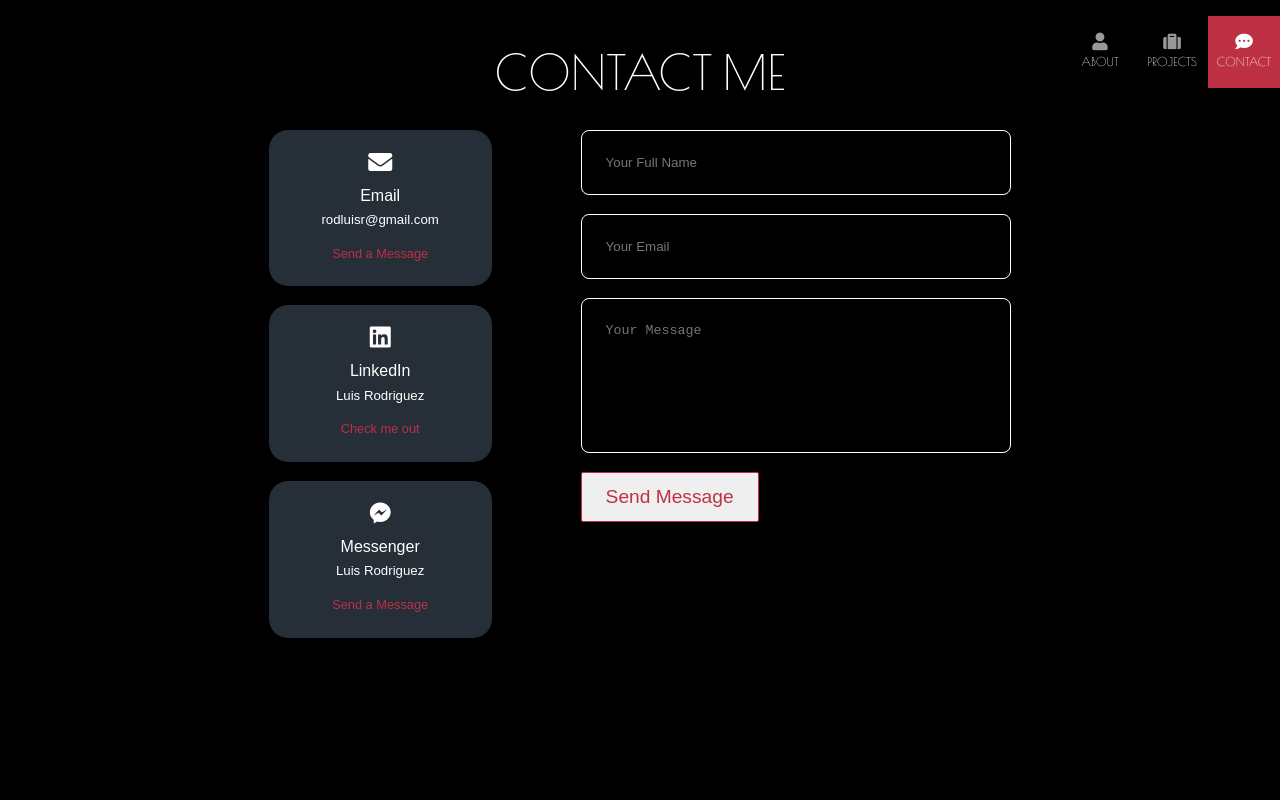
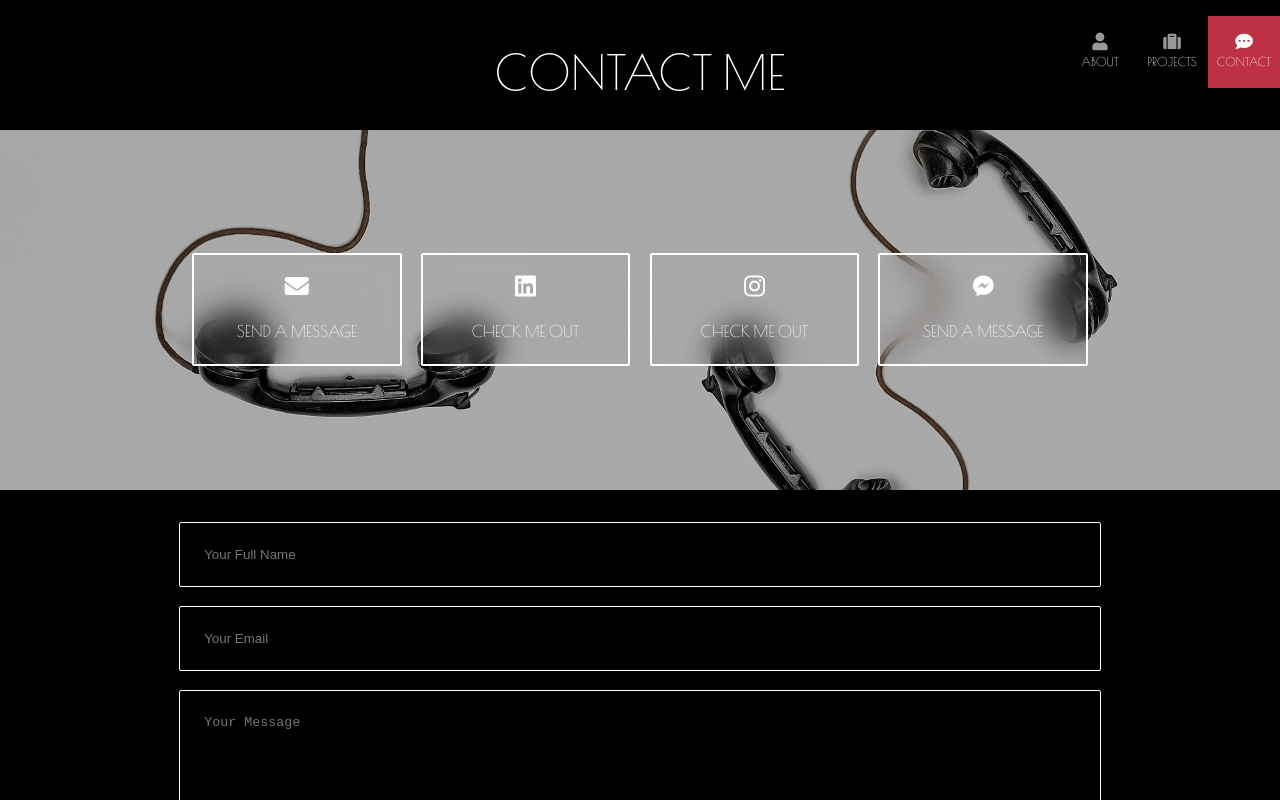
Before and after one commit to luisrrv/portfolio.github.io, a website: page index.html in a window 1280 px wide. Both pictures are taken after a click on the link "CONTACT". Shown: the top 800 px of the page. Drawn offline with nearby package versions, Linux system fonts and the light colour scheme; a web font is replaced by a local one.

Commit message:
modern contact page design

```diff
--- a/index.html
+++ b/index.html
@@ -431,27 +431,44 @@
 
       <h2 class="name">Contact Me</h2>
 
-      <div class="container contact__container">
-        <div class="contact__options">
+      <div class="contact-banner">
+        <div class="contact-banner-img" style="background-image: linear-gradient(rgba(0, 0, 0, 0.2),rgba(0,0,0,0.2)), url(./assets/contact.jpg);"></div>
+      <div class="contact__options">
+        <a href="mailto:rodluisr@gmail.com">
           <article class="contact__option">
             <i class="fas fa-envelope contact__option-icon"></i>
-            <h4>Email</h4>
-            <h5>rodluisr@gmail.com</h5>
-            <a href="mailto:rodluisr@gmail.com">Send a Message</a>
+            <!-- <h4>Email</h4> -->
+            <!-- <h5>rodluisr@gmail.com</h5> -->
+            <p>Send a Message</p>
           </article>
+        </a>
+        <a href="https://linkedin.com/in/luisrrv" target="_blank" rel="noreferrer">
           <article class="contact__option">
             <i class="fab fa-linkedin contact__option-icon"></i>
-            <h4>LinkedIn</h4>
-            <h5>Luis Rodriguez</h5>
-            <a href="https://linkedin.com/in/luisrrv" target="_blank" rel="noreferrer">Check me out</a>
+            <!-- <h4>LinkedIn</h4> -->
+            <!-- <h5>Luis Rodriguez</h5> -->
+            <p>Check me out</p>
           </article>
+        </a>
+        <a href="https://instagram.com/luis.rrv" target="_blank" rel="noreferrer">
+          <article class="contact__option">
+            <i class="fab fa-instagram contact__option-icon"></i>
+            <!-- <h4>Instagram</h4> -->
+            <!-- <h5>Luis Rodriguez</h5> -->
+            <p>Check me out</p>
+          </article>
+        </a>
+        <a href="https://m.me/luis.rodriguez.3538" target="_blank" rel="noreferrer">
           <article class="contact__option">
             <i class="fab fa-facebook-messenger contact__option-icon"></i>
-            <h4>Messenger</h4>
-            <h5>Luis Rodriguez</h5>
-            <a href="https://m.me/luis.rodriguez.3538" target="_blank" rel="noreferrer">Send a Message</a>
+            <!-- <h4>Messenger</h4> -->
+            <!-- <h5>Luis Rodriguez</h5> -->
+            <p>Send a Message</p>
           </article>
-        </div>
+        </a>
+      </div>
+    </div>
+      <div class="container contact__container">
         <form role="form" class="contact-form" id="contact-form">
           <input type="text" name='name' placeholder='Your Full Name' required />
           <input type="email" name='email' placeholder='Your Email' required />
--- a/styles/contact.css
+++ b/styles/contact.css
@@ -1,13 +1,14 @@
 #Contact {
   box-sizing: border-box;
-  font-family: "Montserrat", sans-serif;
+  /* font-family: "Montserrat", sans-serif; */
   font-weight: 100;
   display: flex;
   flex-direction: column;
   justify-content: center;
   align-items: center;
   width: 100vw;
-  height: 100vh;
+  min-height: 90vh;
+
 }
 #Contact > h2 {
   text-align: center;
@@ -15,6 +16,37 @@
   margin-top:  16px;
   padding: 16px 0;
   font-size: 3rem;
+}
+.contact-banner {
+  position: relative;
+  height: 360px;
+  /* width: 100vh; */
+  overflow: hidden;
+
+}
+.contact-banner-img {
+  position: absolute;
+ height: 100%;
+ width: 100%;
+  /* background-attachment: fixed; */
+  background-position: center;
+  /* background-repeat: no-repeat; */
+  background-size: cover;
+  /* padding: 150px 0; */
+  transition: transform 0.8s;
+
+}
+.contact-banner:hover .contact-banner-img {
+  transform: scale(1.1);
+}
+
+#sendButton {
+  background: none;
+  font-family: 'Poiret One', cursive;
+}
+#sendButton:hover {
+  background-color: var(--color-primary);
+  border: 1px solid transparent;
 }
 /*
 .contact-title {
@@ -108,42 +140,56 @@ textarea {
 
 
 .container.contact__container {
-  width: 58%;
-  display: grid;
-  grid-template-columns: 30% 58%;
-  gap: 12%;
+  width: 72%;
+  display: flex;
+  flex-direction: column;
+  justify-content: center;
+  align-items: center;
+  gap: 24px;
 }
 
 .contact__options {
-  display: flex;
-  flex-direction: column;
+ display: grid;
+ grid-template-columns: 1fr 1fr 1fr 1fr;
   gap: 1.2rem;
-
+  margin: 0 auto;
+  justify-content: center;
+  align-items: center;
+  width: 70%;
+  height: 100%;
 }
 
 .contact__option {
-  background: var(--color-bg-variant);
+  display: flex;
+  flex-direction: column;
+  background: none;
   padding: 1.2rem;
-  border-radius: 1.2rem;
+  border-radius: 2px;
   text-align: center;
-  border: 1px solid transparent;
+  border: 2px solid white;
+  backdrop-filter: blur(15px);
+  -webkit-backdrop-filter: blur(15px);
   transition: var(--transition);
 }
 
 .contact__option:hover {
   background: transparent;
-  border-color: var(--color-white);
+  border-color: var(--color-primary);
 }
 
 .contact__option-icon {
+  color: white;
   font-size: 1.5rem;
   margin-bottom: 0.5rem;
 }
 
-.contact__option a {
+.contact__option p {
   margin-top: 0.7rem;
   display: inline-block;
-  font-size: 0.8rem;
+  font-size: 1rem;
+  text-transform: uppercase;
+  font-family: 'Poiret One', cursive;
+  color: white;
 }
 
 /* ============================ FORM =========================== */
@@ -152,12 +198,20 @@ form {
   display: flex;
   flex-direction: column;
   gap: 1.2rem;
+  width: 100%;
+  margin-top: 2rem;
+}
+textarea:focus {
+  border: 1px solid var(--color-primary);
+}
+input:focus {
+  border: 1px solid var(--color-primary);
 }
 
 input, textarea {
   width: 100%;
   padding: 1.5rem;
-  border-radius: 0.5rem;
+  border-radius: 2px;
   background: transparent;
   border: 1px solid var(--color-white);
   resize: none;
@@ -167,9 +221,16 @@ input, textarea {
 /* ----------------------- MEDIA QUERIES (medium) ------------------------ */
 
 @media screen and (max-width: 1024px) {
-  .container.contact__container {
-    grid-template-columns: 1fr;
-    gap: 2rem;
+  #Contact {
+    margin-top: 4rem;
+  }
+  .contact__options {
+    grid-template-columns: 1fr 1fr 1fr 1fr;
+    padding: 2rem;
+    /* gap: 2rem; */
+  }
+  .contact__option {
+    /* width: 200px; */
   }
   #sendButton {
     margin: 0 auto 120px auto;
@@ -179,8 +240,10 @@ input, textarea {
 /* ----------------------- MEDIA QUERIES (small) ------------------------ */
 
 @media screen and (max-width: 600px) {
-  .container.contact__container {
+  .contact__options {
     width: var(--container-width-sm);
+    grid-template-columns: 1fr 1fr;
+    /* flex-direction: column; */
   }
 
   .about__cards {
--- a/styles/projects.css
+++ b/styles/projects.css
@@ -227,7 +227,7 @@
   /* padding: 1.3rem; */
   border-radius: 0;
   /* border: 1px solid transparent; */
-  transition: var(--transition);
+  /* transition: transform 0.5s; */
   overflow: hidden;
 }
 
@@ -248,18 +248,18 @@
   border-radius:  0;
   overflow: hidden;
   -webkit-filter: brightness(70%);
-  transition: var(--transition);
+  -webkit-transition: all 0.5s ease;
+  -moz-transition: all 0.5s ease;
+  -o-transition: all 0.5s ease;
+  -ms-transition: all 0.5s ease;
+  transition: all 0.5s ease;
 }
 .portfolio__item:hover .portfolio__item-image {
   /* filter: blur(5px); */
   transform: scale(1.1);
   border-color: var(--color-white);
   filter: brightness(20%);
-  -webkit-transition: all 0.5s ease;
-  -moz-transition: all 0.5s ease;
-  -o-transition: all 0.5s ease;
-  -ms-transition: all 0.5s ease;
-  transition: all 0.5s ease;
+
 }
 
 
--- a/styles/skills.css
+++ b/styles/skills.css
@@ -113,7 +113,7 @@
   /* border-radius: 2rem; */
   border: 1px solid white;
   overflow: hidden;
-  transition: var(--transition);
+  transition: transform 2s;
 }
 
 .experience__container > div:hover {
```
Also changed, not shown: android-chrome-192x192.png, android-chrome-512x512.png, apple-touch-icon.png, assets/contact.jpg (added), favicon-16x16.png, favicon-32x32.png, favicon.ico.
